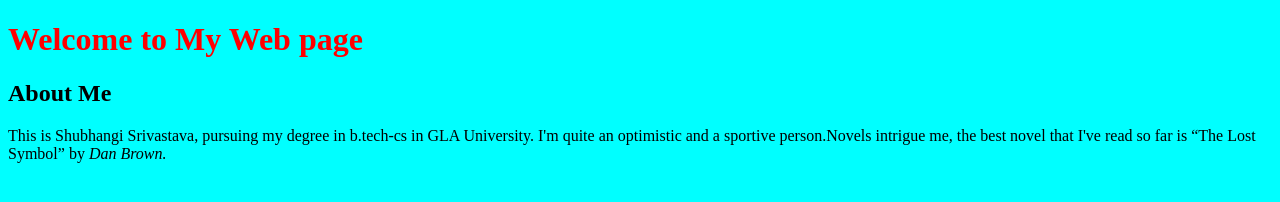
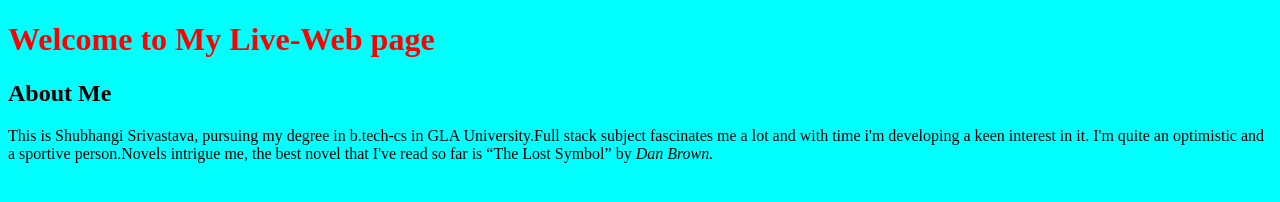
Before and after one commit to ShubhangiSrivastava15/fullstack-1_2020, a plain HTML site: page index.html in a window 1280 px wide. Drawn offline with Linux system fonts and the light colour scheme.

Commit message:
assignment-2

```diff
--- a/index.html
+++ b/index.html
@@ -11,9 +11,9 @@
     }
 </style>
 <body>
-    <h1 style="color: red;">Welcome to My Web page</h1>
+    <h1 style="color: red;">Welcome to My Live-Web page</h1>
     <h2>About Me</h2>
-    <p>This is Shubhangi Srivastava, pursuing my degree in b.tech-cs in GLA University.
+    <p>This is Shubhangi Srivastava, pursuing my degree in b.tech-cs in GLA University.Full stack subject fascinates me a lot and with time i'm developing a keen interest in it.
         I'm quite an optimistic and a sportive person.Novels intrigue me, the best novel that I've read so far is <q>The Lost Symbol</q> by
 <i>Dan Brown.</i> </p>
 
```
